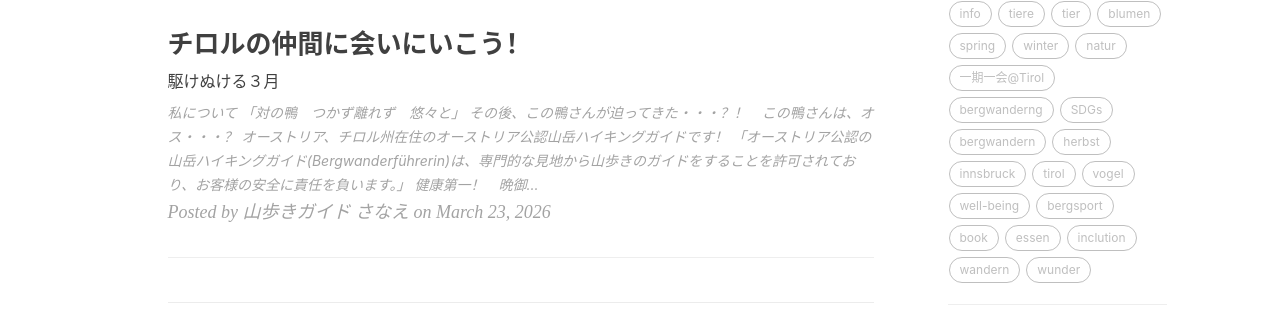
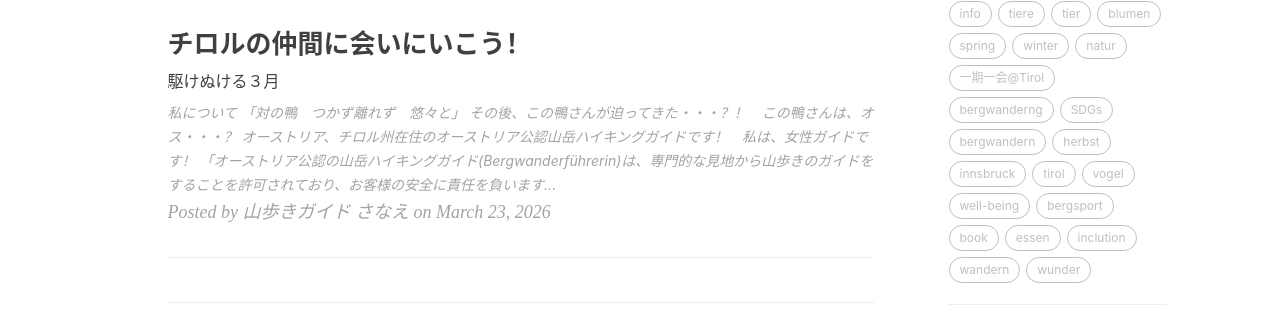
Before and after one commit to yamayagi/yamayagi.github.io, a Jekyll site: the page built from index.html, in a window 1280 px wide and 900 px high, scrolled down 330 px. Shown: the part 156-476 px from the top of the window. Built offline with Jekyll 4.4.1, drawn with Linux system fonts in a browser that asks for light colours; nearby versions of some CDN libraries; the list of posts is cut into pages by our own code; comment, search, counter and statistics services are not loaded.

Commit message:
Update 2026-03-23-tier.md

```diff
--- a/_posts/2026-03-23-tier.md
+++ b/_posts/2026-03-23-tier.md
@@ -12,11 +12,11 @@
 
 その後、この鴨さんが迫ってきた・・・？！　この鴨さんは、オス・・・？
 
-オーストリア、チロル州在住のオーストリア公認山岳ハイキングガイドです！
+オーストリア、チロル州在住のオーストリア公認山岳ハイキングガイドです！　私は、女性ガイドです！
 
 「オーストリア公認の山岳ハイキングガイド(Bergwanderführerin)は、専門的な見地から山歩きのガイドをすることを許可されており、お客様の安全に責任を負います。」
 
-健康第一！　晩御飯のためのマスを買いに出かけました。　行く道、帰り道、同じ場所で２羽の鴨さんに会いました！
+健康第一！　日々、健康を心がけ、元気いっぱいでお客様のご案内ができるよう・・・。　晩御飯のためのマスを買いに出かけました！　その行く道、帰り道、同じ場所で２羽の鴨さんに会いました！
 
 カルヴェンデル（Karwendel）の清い湧水で、元気いっぱいのマスいっぱい！
 
```
